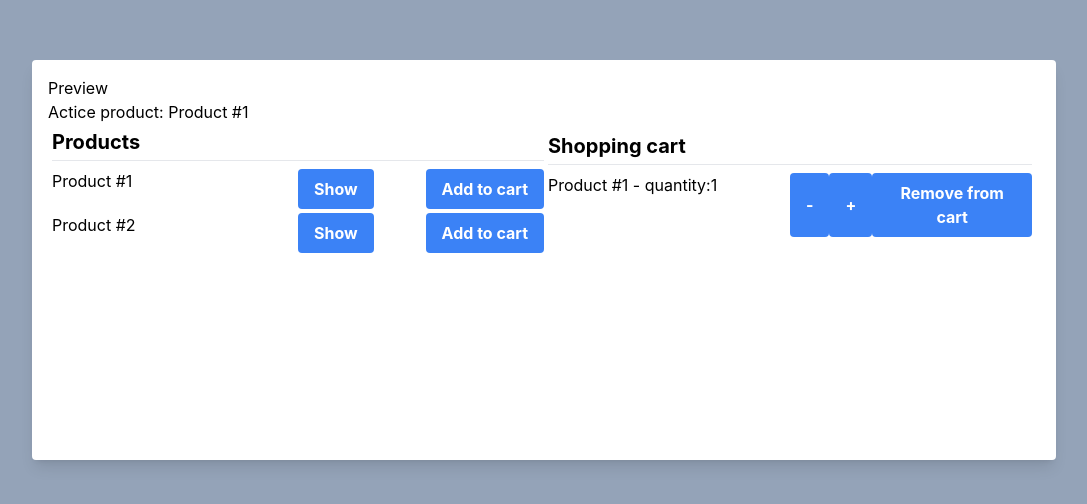
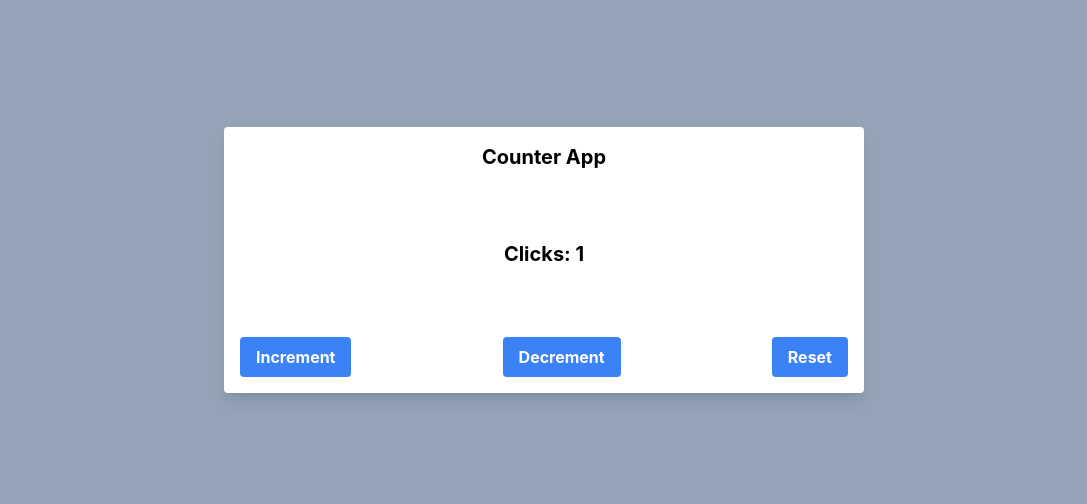
Before and after one commit to nicksiuxs/best-practices-react, a React (Create React App) app: page / in a window 1280 px wide. Shown: the part 140-644 px from the top of the page, without its empty margins (96-1183 px from the left). Built offline with nearby package versions, Linux system fonts and the light colour scheme.

Commit message:
Add: function init

```diff
--- a/src/App.js
+++ b/src/App.js
@@ -1,13 +1,14 @@
-import ProductApp from './hooksExamples/useReducer/ProductApp/ProductApp';
-import TodoApp from './hooksExamples/useReducer/TodoApp';
+// import ProductApp from './hooksExamples/useReducer/ProductApp/ProductApp';
+// import TodoApp from './hooksExamples/useReducer/TodoApp';
+import CounterApp from './hooksExamples/useReducer/CounterApp';
 
 export default function App() {
 
   return (
     <>
-      {/* <CounterApp /> */}
+      <CounterApp />
       {/* <TodoApp /> */}
-      <ProductApp />
+      {/* <ProductApp /> */}
     </>
   )
 }
--- a/src/hooksExamples/useReducer/CounterApp.js
+++ b/src/hooksExamples/useReducer/CounterApp.js
@@ -7,6 +7,17 @@ const TYPES = {
     INCREMENT: 'INCREMENT',
     DECREMENT: 'DECREMENT',
     RESET: 'RESET'
+}
+/**
+ * Initial state to the reducer
+ */
+const initialState = 0;
+/**
+ *  función para mutar el estado incial
+ * @param {*} value initialState
+ */
+const initFunction = (value) => {
+    return value + 1
 }
 /**
  * Un reducer es una función recibe como párametros
@@ -19,7 +30,7 @@ const counterReducer = (state, action) => {
         case TYPES.DECREMENT:
             return state - 1;
         case TYPES.RESET:
-            return 0;
+            return initialState;
         default:
             return state
     }
@@ -34,7 +45,7 @@ const CounterApp = () => {
      * reducers: para nada interacturan con reducers externos
      * el dispatch recibe un objeto conocido como action que tiene un type
      */
-    const [counter, counterDispatch] = useReducer(counterReducer, 0);
+    const [counter, counterDispatch] = useReducer(counterReducer, initialState, initFunction);
     return (
         <main className="flex flex-col items-center justify-center h-screen bg-slate-400">
             <section className='w-1/2 h-1/3 rounded overflow-hidden shadow-lg p-4 bg-white flex flex-col justify-between'>
```
